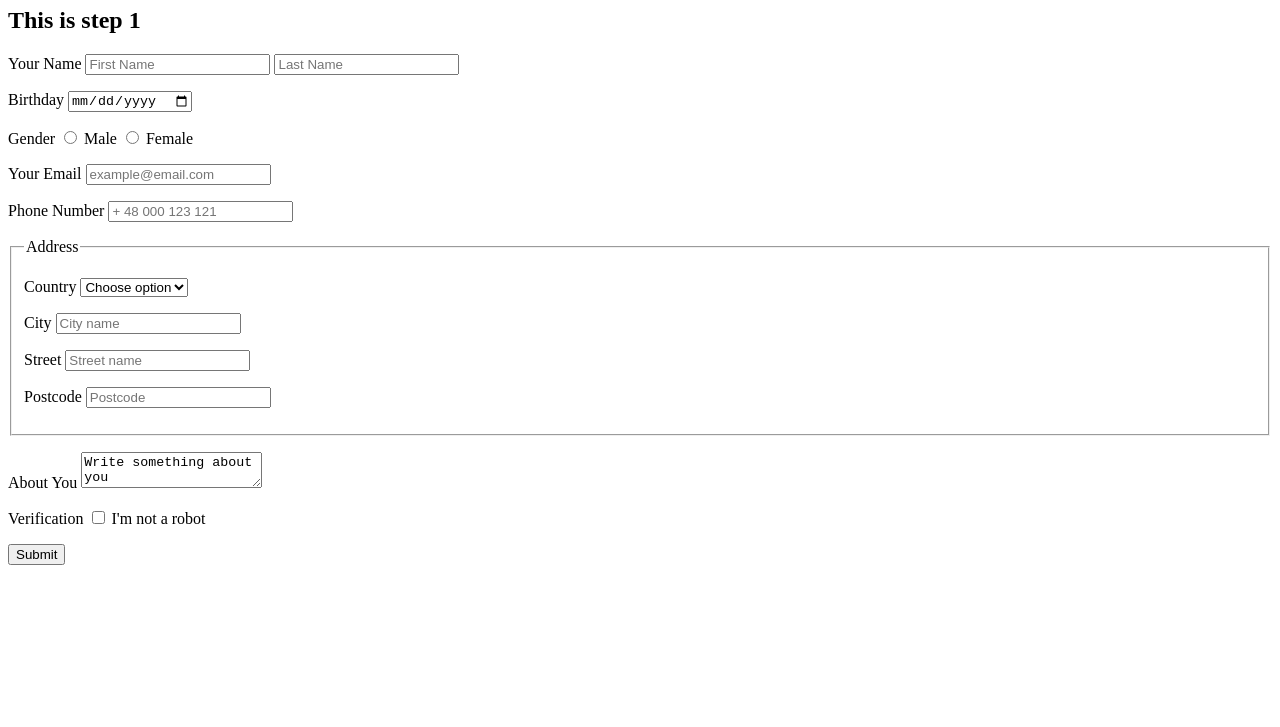
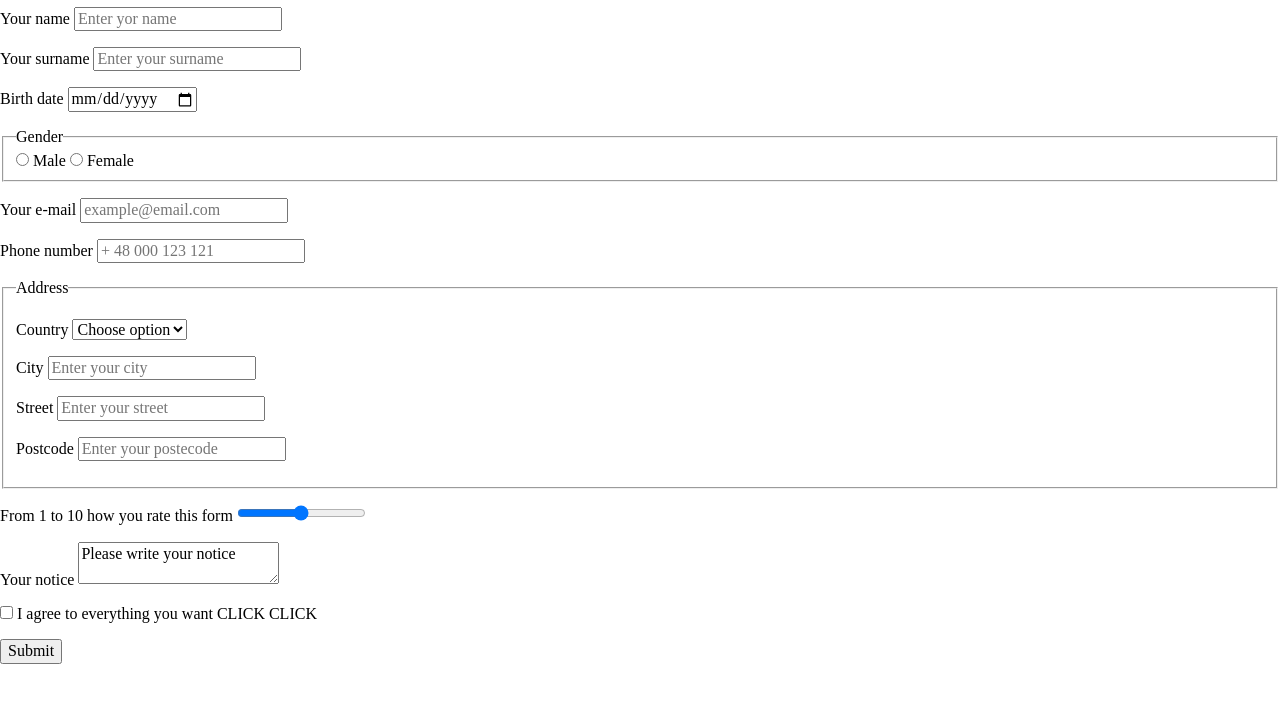
Before and after one commit to szymonpietranik/myform, a plain HTML site: page index.html in a window 1280 px wide. Shown: the part 73-800 px from the top of the page. Drawn offline with Linux system fonts and the light colour scheme.

Commit message:
change contnet

```diff
--- a/index.html
+++ b/index.html
@@ -4,35 +4,45 @@
     <meta charset="UTF-8" />
     <meta name="viewport" content="width=device-width, initial-scale=1.0" />
     <title>Formularz</title>
+    <link rel="stylesheet" type="text/css" href="normalize.css" />
+    <link rel="stylesheet" type="text/css" href="style.css" />
   </head>
   <body>
+    <main>
       <h1>Registration Form</h1>
-    <h2>This is step 1</h2>
-    <form action="url://z-którym-gadamy" method="post">
-      <p>
-        <label for="name">Your Name</label>
+      <form class="form" action="url://z-którym-gadamy" method="post">
+        <p class="form-element">
+          <label for="name">Your name</label>
           <input
             type="text"
             id="name"
-          name="first_name"
-          placeholder="First Name"
+            name="name"
+            placeholder="Enter yor name"
           />
-        <input type="text" name="last_name" placeholder="Last Name" />
+        </p>
+        <p class="form-element">
+          <label for="surname">Your surname</label>
+          <input
+            type="text"
+            id="surname"
+            name="surname"
+            placeholder="Enter your surname"
+          />
         </p>
         <p>
-        <label for="date">Birthday</label>
-        <input type="date" id="date" name="birthday" />
+          <label for="date">Birth date</label>
+          <input type="date" id="date" name="birthdate" />
         </p>
-      <p>
-        Gender
+        <fieldset>
+          <legend>Gender</legend>
           <input type="radio" id="male" name="gender" value="male" />
           <label for="male">Male</label>
           <input type="radio" id="female" name="gender" value="female" />
           <label for="female">Female</label>
-      </p>
+        </fieldset>
 
         <p>
-        <label for="email">Your Email</label>
+          <label for="email">Your e-mail</label>
           <input
             type="email"
             id="email"
@@ -41,7 +51,7 @@
           />
         </p>
         <p>
-        <label for="tel">Phone Number</label>
+          <label for="tel">Phone number</label>
           <input
             type="tel"
             id="tel"
@@ -49,7 +59,6 @@
             placeholder="+ 48 000 123 121 "
           />
         </p>
-      <p>
         <fieldset>
           <legend>Address</legend>
           <p>
@@ -63,33 +72,52 @@
           </p>
           <p>
             <label for="city">City</label>
-            <input type="text" id="city" placeholder="City name" name="city"/>
+            <input
+              type="text"
+              id="city"
+              placeholder="Enter your city"
+              name="city"
+            />
           </p>
           <p>
             <label for="street">Street</label>
-            <input type="text" id="street" placeholder="Street name" name="street"/>
+            <input
+              type="text"
+              id="street"
+              placeholder="Enter your street"
+              name="street"
+            />
           </p>
           <p>
-            <label for="postcode">Postcode</label>
-            <input type="text" id="city" placeholder="Postcode" name="city"/>
+            <label for="postecode">Postcode</label>
+            <input
+              type="text"
+              id="postecode"
+              placeholder="Enter your postecode"
+              name="city"
+            />
           </p>
         </fieldset>
+        <p>
+          <label>From 1 to 10 how you rate this form</label>
+          <input type="range" min="0" max="100" step="10" />
         </p>
-
         <p>
-        <label for="about">About You</label>
-       <textarea id="about" name="about">Write something about you
-
+          <label for="notice">Your notice</label>
+          <textarea id="notice" name="notice">
+Please write your notice
           </textarea>
         </p>
         <p>
-        Verification
           <input type="checkbox" id="verification" name="verification" />
-        <label for="verification">I'm not a robot</label>
+          <label for="verification">
+            I agree to everything you want CLICK CLICK
+          </label>
         </p>
         <p>
           <input type="submit" value="Submit" />
         </p>
       </form>
+    </main>
   </body>
 </html>
```
Lines whose indentation alone changed are shown as unchanged.
